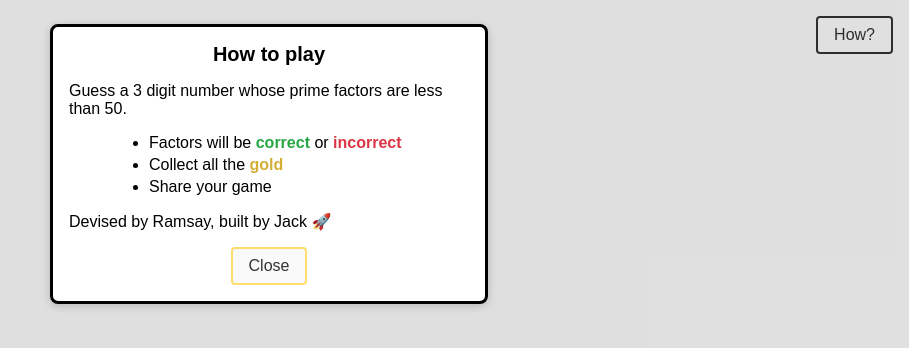
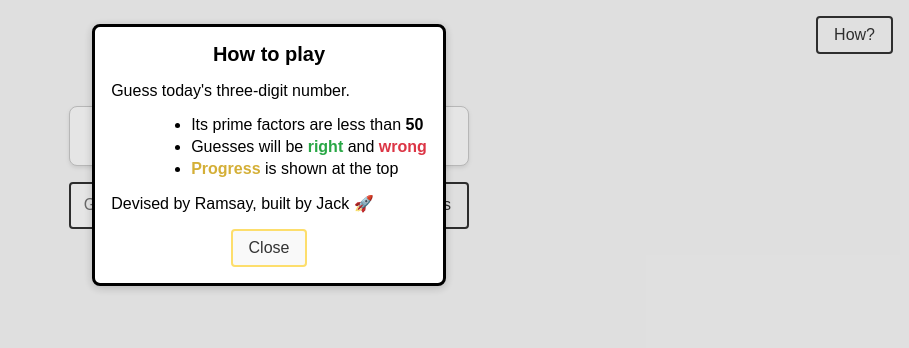
Before and after one commit to jackherizsmith/factors, a SvelteKit app: page / in a window 1280 px wide. Both pictures are taken after a click on the button "How?". Shown: the top 348 px of the page, without its empty margins (371-1280 px from the left). Built offline with nearby package versions, Linux system fonts and the light colour scheme.

Commit message:
rules copy

```diff
--- a/src/routes/+page.svelte
+++ b/src/routes/+page.svelte
@@ -180,11 +180,9 @@
 		const guessesToEmojis = allGuesses.map((g, i) =>
 			g.results.map((r) => (i == 0 ? '🟠' : r.isCorrect ? '🟢' : '🔴')).join('')
 		);
-		const resultText = [
-			`${todayDate}\n`,
-			...guessesToEmojis.reverse(),
-			'\nhttps://primer-game.com'
-		].join('\n');
+		const resultText = [`${todayDate}\n`, ...guessesToEmojis.reverse(), '\nprimer-game.com'].join(
+			'\n'
+		);
 
 		await navigator.clipboard.writeText(resultText);
 		isCopied = true;
@@ -199,14 +197,14 @@
 		</header>
 		<dialog>
 			<h2>How to play</h2>
-			<p>Guess a 3 digit number whose prime factors are less than 50.</p>
+			<p>Guess today's three-digit number.</p>
 			<ul>
+				<li>Its prime factors are less than <b>50</b></li>
 				<li>
-					Factors will be <b class="correct-text">correct</b> or
-					<b class="incorrect-text">incorrect</b>
+					Guesses will be <b class="correct-text">right</b> and
+					<b class="incorrect-text">wrong</b>
 				</li>
-				<li>Collect all the <b class="win-text">gold</b></li>
-				<li>Share your game</li>
+				<li><b class="win-text">Progress</b> is shown at the top</li>
 			</ul>
 			<p>Devised by Ramsay, built by Jack 🚀</p>
 			<button on:click={toggleModal}>Close</button>
@@ -240,7 +238,9 @@
 		<input
 			type="number"
 			bind:value={userGuess}
-			placeholder={isSuccess ? `Solved in ${allGuesses.length} guesses!` : 'Enter a 3 digit number'}
+			placeholder={isSuccess
+				? `Solved in ${allGuesses.length} guesses!`
+				: 'Guess a three-digit number'}
 			required
 			disabled={!isReady || isSuccess}
 			on:input={() => {
```
